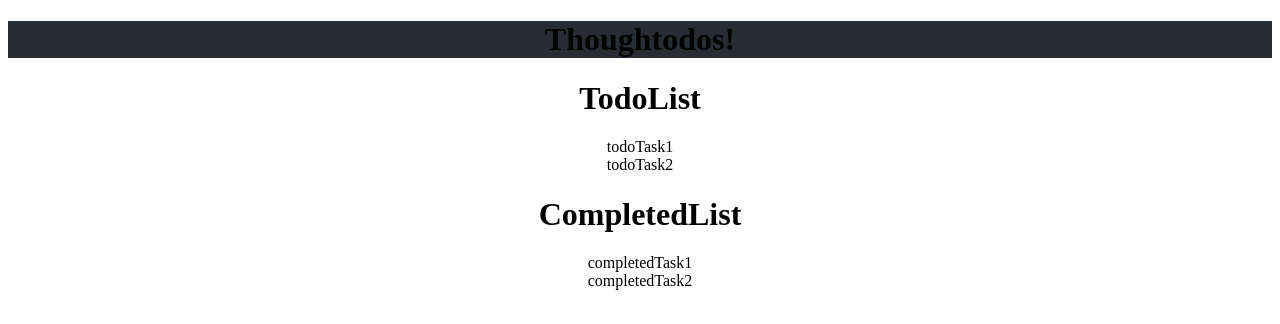
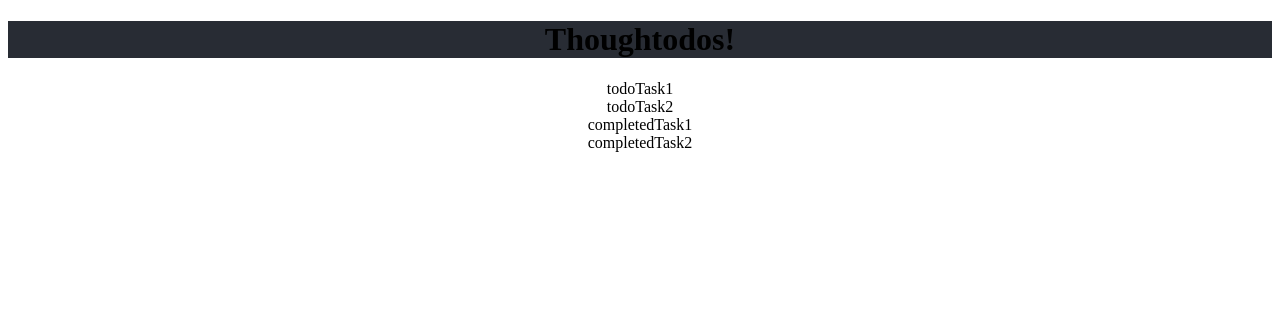
Before and after one commit to charlotte-xiao/thoughtodos, a React (Create React App) app: page / in a window 1280 px wide. Shown: the top 324 px of the page. Built offline with nearby package versions, Linux system fonts and the light colour scheme.

Commit message:
<test, xs, [E-2]>: render title test

```diff
--- a/src/App.tsx
+++ b/src/App.tsx
@@ -1,7 +1,7 @@
 import React from 'react';
 import styled from "styled-components";
 import {TaskListProvider} from "./pages/TodoList/TaskListContext";
-import Index from "./pages/TodoList";
+import TodoList from "./pages/TodoList";
 
 const Header = styled.header`
   background-color: #282c34;
@@ -18,7 +18,7 @@ function App() {
                 <h1>Thoughtodos!</h1>
             </Header>
             <TaskListProvider>
-                <Index/>
+                <TodoList />
             </TaskListProvider>
         </Container>
     );
--- /dev/null
+++ b/src/default/defaultTaskList.json
@@ -0,0 +1,18 @@
+{
+  "todoList": [
+    {
+      "name": "todoTask1"
+    },
+    {
+      "name": "todoTask2"
+    }
+  ],
+  "completedList": [
+    {
+      "name": "completedTask1"
+    },
+    {
+      "name": "completedTask2"
+    }
+  ]
+}
--- a/src/pages/TodoList/TaskListContext.tsx
+++ b/src/pages/TodoList/TaskListContext.tsx
@@ -1,19 +1,16 @@
 import React from "react";
 import TaskList from "../../models/TaskList";
+import defaultTaskList from "../../default/defaultTaskList.json"
 
-export const TaskListContext: React.Context<TaskList> = React.createContext(
-    {} as TaskList,
-);
+export const TaskListContext: React.Context<TaskList> = React.createContext({} as TaskList,);
 
 type TaskListProviderProps = {
     children: React.ReactNode;
 };
 
 export const TaskListProvider: React.FC<TaskListProviderProps> = ({children}: TaskListProviderProps) => {
-    const initTaskList = {
-        todoList: [{name: "todoTask1"}, {name: "todoTask2"}],
-        completedList: [{name: "completedTask1"}, {name: "completedTask2"}]
-    }
+    // Todo: GET DATA FROM API
+    const initTaskList = defaultTaskList;
     return (
         <TaskListContext.Provider value={initTaskList}>
             {children}
--- a/src/pages/TodoList/index.tsx
+++ b/src/pages/TodoList/index.tsx
@@ -1,12 +1,16 @@
 import React from "react";
 import {TaskListContext} from "./TaskListContext";
+import styled from "styled-components";
+const Title = styled.title`
 
-export default class Index extends React.Component<never, never> {
+`
+
+export default class TodoList extends React.Component<any, any> {
 
     render() {
         return (
             <div>
-                <h1>TodoList</h1>
+                <Title>TodoList Information</Title>
                 <TaskListContext.Consumer>
                     {({todoList}) => (
                         todoList.map(((task, index) => (
@@ -14,7 +18,7 @@ export default class Index extends React.Component<never, never> {
                         )))
                     )}
                 </TaskListContext.Consumer>
-                <h1>CompletedList</h1>
+                <Title>CompletedList Information</Title>
                 <TaskListContext.Consumer>
                     {({completedList}) => (
                         completedList.map(((task, index) => (
```
Also changed, not shown: 1 other file (tests, documents, lock files or other folders).
